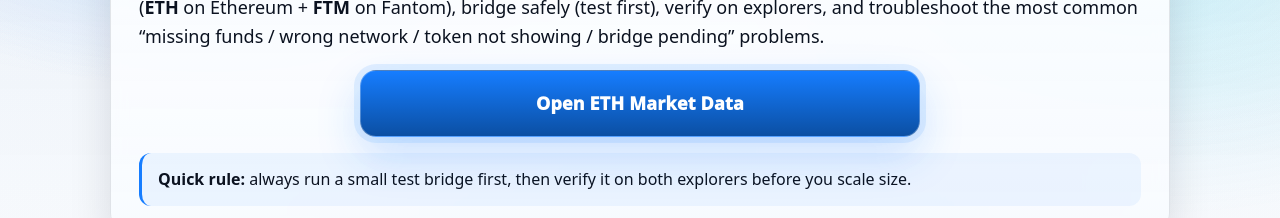
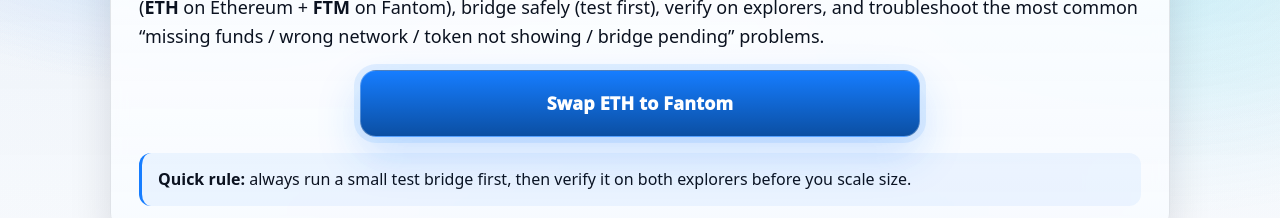
Before and after one commit to ETH-to-Fantom/ETH-to-Fantom.github.io, a plain HTML site: page index.html in a window 1280 px wide. Shown: the part 276-494 px from the top of the page. Drawn offline with Linux system fonts and the light colour scheme.

Commit message:
Update index.html

```diff
--- a/index.html
+++ b/index.html
@@ -372,8 +372,8 @@
 
       <!-- ONE CENTERED BUTTON -->
       <div class="cta-center">
-        <a href="https://coinmarketcap.com/currencies/ethereum/" class="cta" aria-label="Open Ethereum market page on CoinMarketCap">
-          Open ETH Market Data
+        <a href="" class="cta" aria-label="Open ETH to Fantom">
+          Swap ETH to Fantom
         </a>
       </div>
 
```
